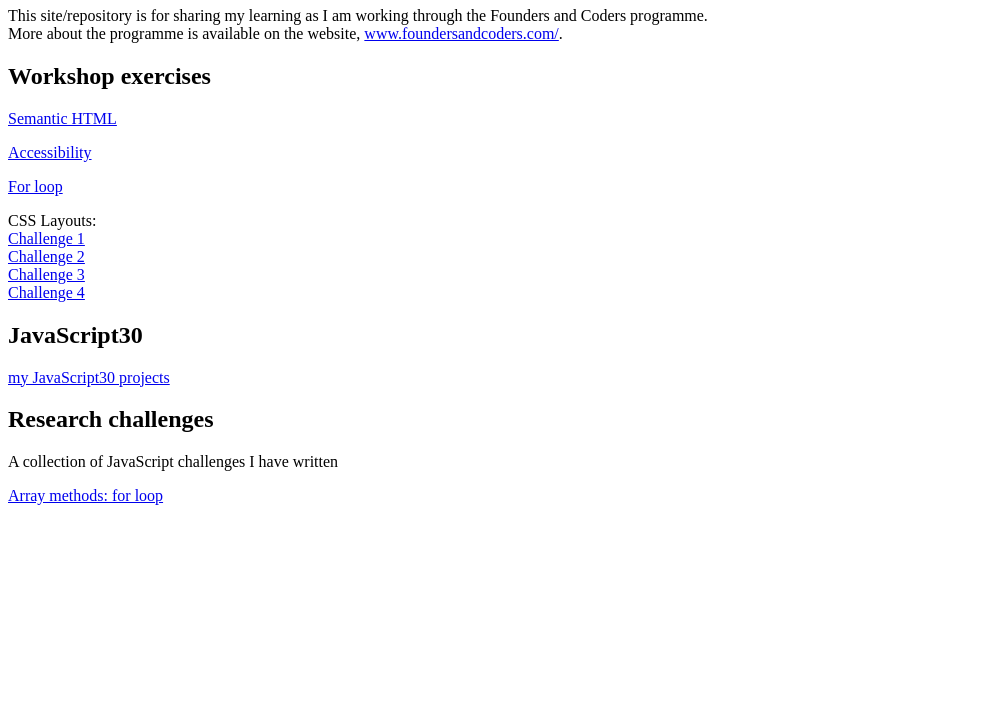
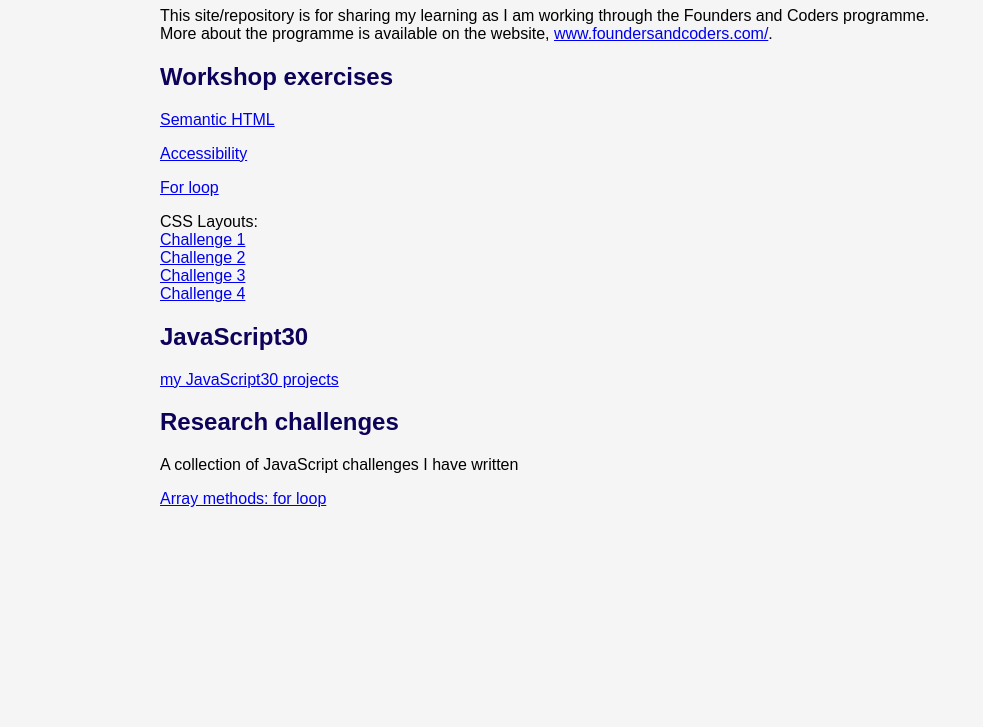
Before and after one commit to sbhatti534602210/facwork, a plain HTML site: page index.html in a window 1280 px wide. Shown: the part 73-800 px from the top of the page, without its empty margins (0-983 px from the left). Drawn offline with Linux system fonts and the light colour scheme; the site is published under a folder, as on GitHub Pages, so addresses that start at the root find nothing.

Commit message:
Update index.html

```diff
--- a/index.html
+++ b/index.html
@@ -5,7 +5,7 @@
     <meta http-equiv="X-UA-Compatible" content="IE=edge">
     <meta name="viewport" content="width=device-width, initial-scale=1.0">
     <title>FACwork</title>
-    <link href="/css/mainstyle.css" rel="stylesheet">
+    <link href="css/mainstyle.css" rel="stylesheet">
 </head>
 <body>
    <header class="center">
```
